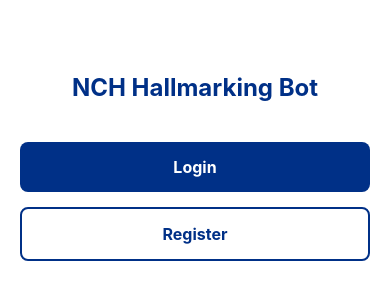
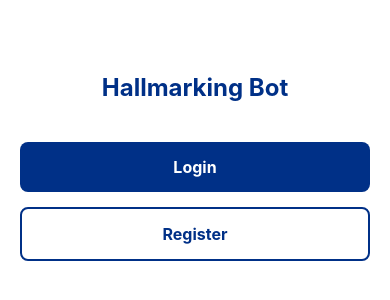
Before and after one commit to tanumeena28/Hallmarking-Bot, a React Native app in the folder mobile/: screen /Welcome in a window 390 px wide. Shown: the part 248-548 px from the top of the page. Built offline with nearby package versions, Linux system fonts and the light colour scheme.

Commit message:
Branding: Removed NCH prefix from mobile App Welcome Screen title

```diff
--- a/mobile/src/screens/WelcomeScreen.tsx
+++ b/mobile/src/screens/WelcomeScreen.tsx
@@ -4,7 +4,7 @@
 export default function WelcomeScreen({ navigation }: any) {
   return (
     <View style={styles.container}>
-      <Text style={styles.title}>NCH Hallmarking Bot</Text>
+      <Text style={styles.title}>Hallmarking Bot</Text>
 
       <TouchableOpacity
         style={styles.button}
```
